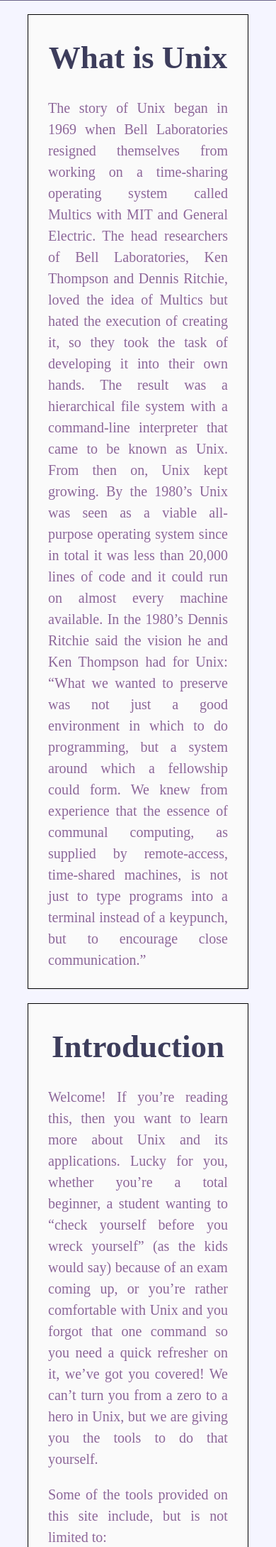
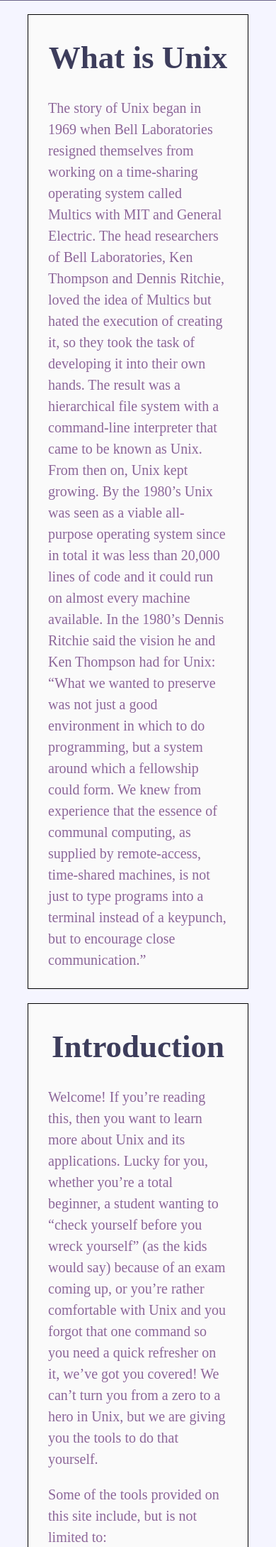
Before and after one commit to Stew20/group-project, a PHP site: page /index.php in a window 390 px wide. Shown: the part 435-2614 px from the top of the page at 71% size. Run offline with PHP 8.4, Linux system fonts and the light colour scheme.

Commit message:
trying to fix white spaces
trying to fix white spaces

```diff
--- a/assets/css/styles.css
+++ b/assets/css/styles.css
@@ -29,7 +29,7 @@
 	top: 30px;
 	margin-bottom: 25px;
 }
-@media only screen and (max-width: 750px){
+@media screen and (max-width: 750px){
 	.background{
 		background-image: url('');
 		height: auto;
@@ -307,6 +307,12 @@
     text-align: justify;
 	}
 
+	@media screen and (max-width: 750px){
+		p{
+			text-align: left;
+		}
+	}
+
 a:link{
 		color: #6C648B;
 		text-decoration: none;
```
